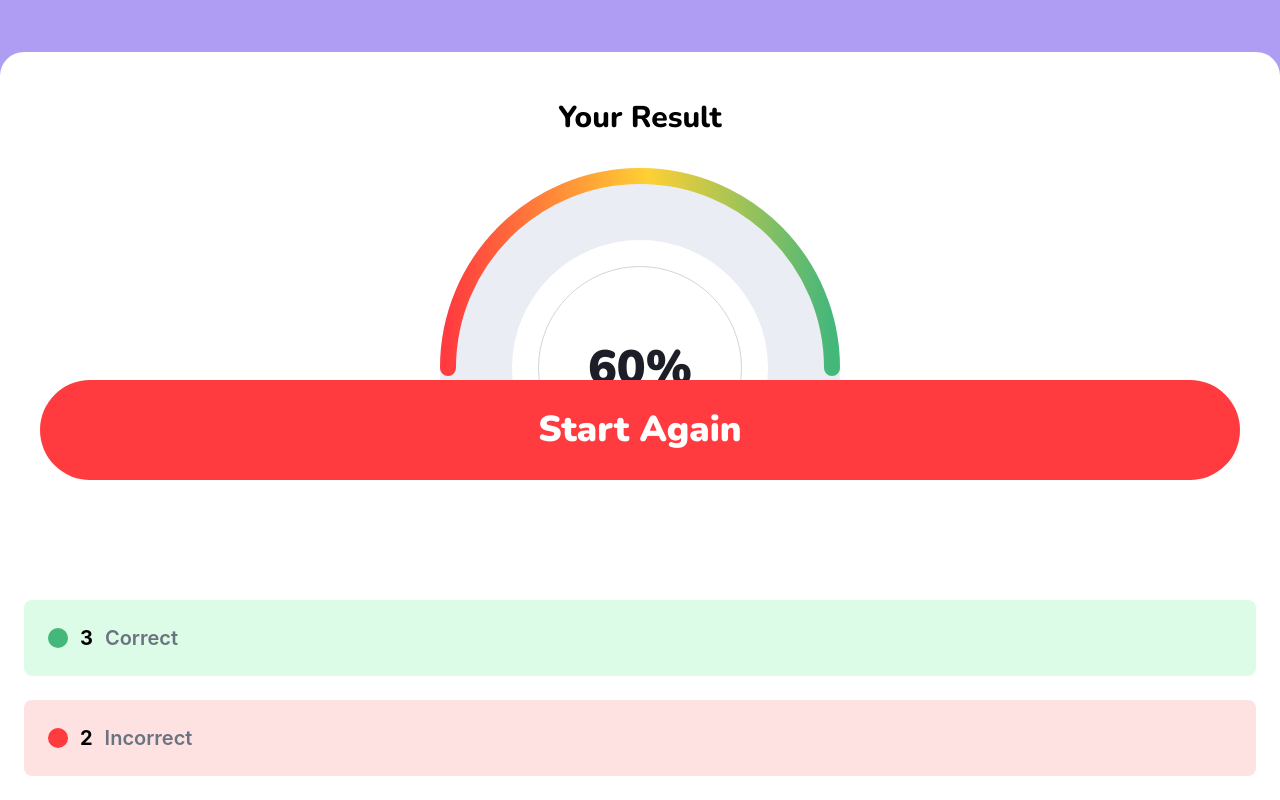
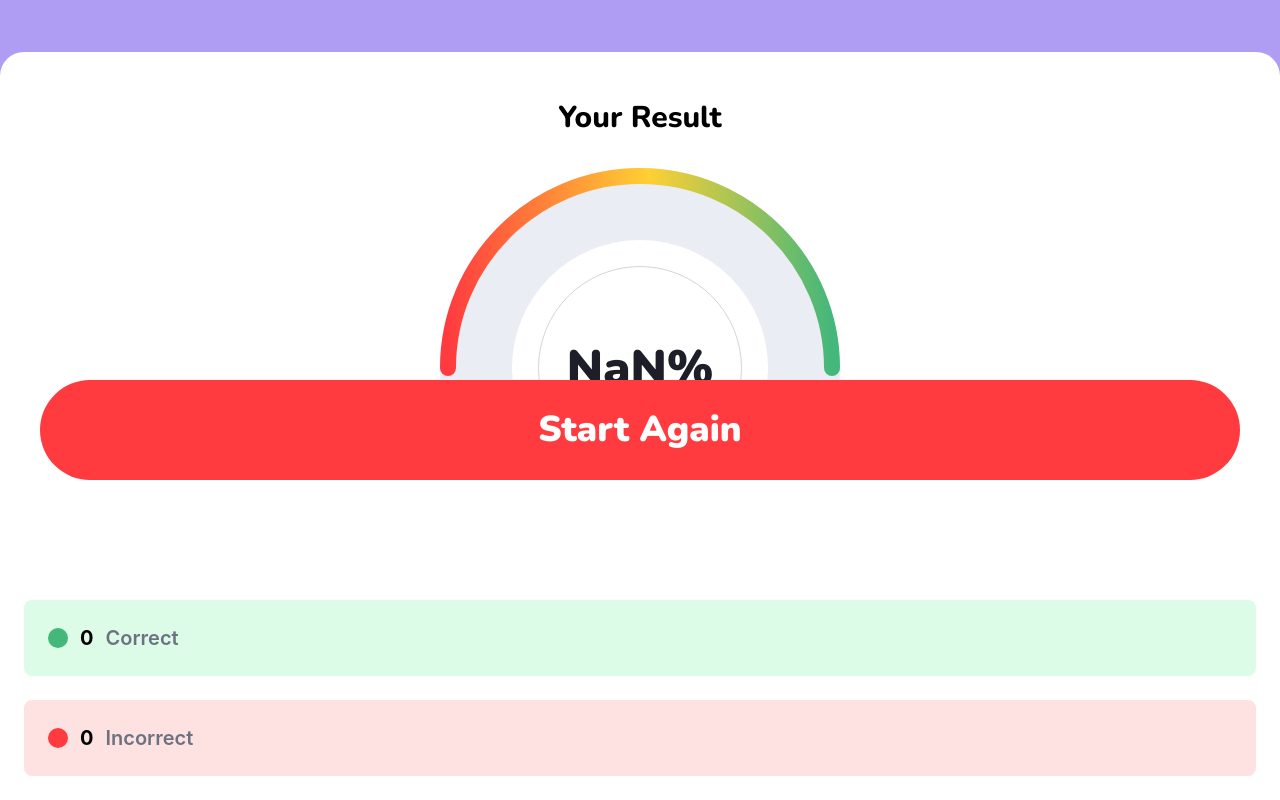
Before and after one commit to SatyanandYadav/QuizWebApp, a React (Create React App) app: page /result in a window 1280 px wide. Shown: the part 280-1080 px from the top of the page. Built offline with nearby package versions, Linux system fonts and the light colour scheme; no server answers.

Commit message:
API integration for result page

```diff
--- a/src/pages/Home/index.tsx
+++ b/src/pages/Home/index.tsx
@@ -14,7 +14,6 @@ const Home = () => {
   const handleStartButtonClick = () => {
     mutate(UserData, {
       onSuccess: (response) => {
-        console.log(response.data);
         if (response.data.quizId) setQuizId(response.data.quizId);
         navigate("/question");
       },
--- a/src/pages/Question/index.tsx
+++ b/src/pages/Question/index.tsx
@@ -46,7 +46,9 @@ const Question = () => {
           {
             questionId: `${activeQuestionData?.id}`,
             userAnswerId: selectedValues,
-            correct: !!(activeQuestionData?.answer === selectedValues[0]),
+            correct: !!(
+              Number(activeQuestionData?.answer) === Number(selectedValues[0])
+            ),
             timeSpent: `${timeSpent}s`,
           },
         ]);
@@ -74,7 +76,6 @@ const Question = () => {
         }
         setSelectedValues([]);
         setTimeSpent(0);
-        console.log(response.data);
       },
       onError: (error) => {
         console.error("Oops, something went wrong. Please try again.", error);
--- a/src/pages/Result/index.tsx
+++ b/src/pages/Result/index.tsx
@@ -2,8 +2,25 @@ import questionbackground from "../../assets/backgroundImage/questionBackground.
 import semiCircleIcon from "../../assets/backgroundImage/semiCircleBackground.svg";
 import halfCircleIcon from "../../assets/backgroundImage/halfColorCircle.svg";
 import Button from "../../components/Button";
+import { QuizContext } from "../../assets/context/QuizContext";
+import { useContext } from "react";
+import { useNavigate } from "react-router-dom";
 
 const Result = () => {
+  const navigate = useNavigate();
+  const { reportData, setReportData } = useContext(QuizContext);
+  const result = reportData.reduce(
+    (finalResult, data) => {
+      if (data.correct) {
+        finalResult[0]++;
+      } else {
+        finalResult[1]++;
+      }
+      return finalResult;
+    },
+    [0, 0]
+  );
+  const percentageValue = Math.floor((result[0] / reportData.length) * 100);
   return (
     <div className="flex flex-col h-screen w-screen bg-[#AF9CF3] relative gap-4">
       <div className="flex-none">
@@ -14,25 +31,32 @@ const Result = () => {
         ></img>
       </div>
       <div className="flex-1 rounded-t-3xl bg-white w-full mt-12 flex flex-col items-center gap-8 p-6">
-        {/* <Speedometer /> */}
         <p className="font-nunito font-extrabold text-3xl text-black pt-6">
           Your Result
         </p>
-        <Speedometer />
+        <Speedometer value={percentageValue} />
         <div className="flex flex-col items-center gap-6 w-full">
           <div className=" w-full text-xl font-bold flex items-center gap-3 text-black px-6 py-6 bg-green-100 rounded-lg">
-            <div className="w-5 h-5 rounded-full bg-[#44B77B]"></div>3
+            <div className="w-5 h-5 rounded-full bg-[#44B77B]"></div>
+            {result[0]}
             <span className="text-gray-500 font-semibold">Correct</span>
           </div>
           <div className=" w-full text-xl font-bold flex items-center gap-3 text-black px-6 py-6 bg-red-100 rounded-lg">
-            <div className="w-5 h-5 rounded-full bg-[#FF3B3F]"></div>2
+            <div className="w-5 h-5 rounded-full bg-[#FF3B3F]"></div>
+            {result[1]}
             <span className="text-gray-500 font-semibold">Incorrect</span>
           </div>
         </div>
       </div>
       {/* <QuestionCard /> */}
       <footer className="fixed bottom-0 left-0 right-0 p-5 sm:p-10">
-        <Button label="Start Again" onClick={() => {}}></Button>
+        <Button
+          label="Start Again"
+          onClick={() => {
+            navigate("/");
+            setReportData([]);
+          }}
+        ></Button>
       </footer>
     </div>
   );
@@ -40,8 +64,8 @@ const Result = () => {
 
 export default Result;
 
-export const Speedometer = () => {
-  const rotateValue = (60 / 100) * 180;
+export const Speedometer = ({ value }: { value: number }) => {
+  const rotateValue = (value / 100) * 180;
   return (
     // <>
     <div className="relative h-[400px] w-[400px]">
@@ -52,7 +76,7 @@ export const Speedometer = () => {
       <div className="w-64 h-64 bg-white absolute top-1/2 left-1/2 transform -translate-x-1/2 -translate-y-1/2 rounded-full flex items-center justify-center">
         <div className="w-[80%] h-[80%] border border-solid border-gray-300 rounded-full flex items-center justify-center">
           <span className="text-5xl font-black text-[#1E1E28] font-nunito">
-            60%
+            {value}%
           </span>
         </div>
       </div>
```
